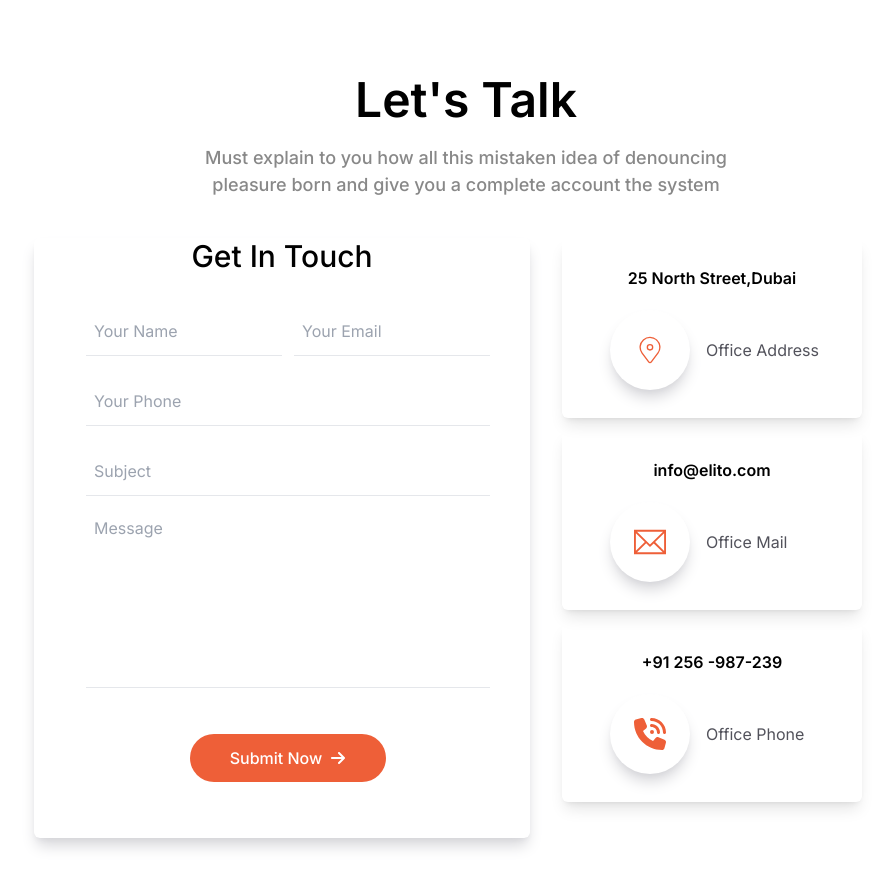
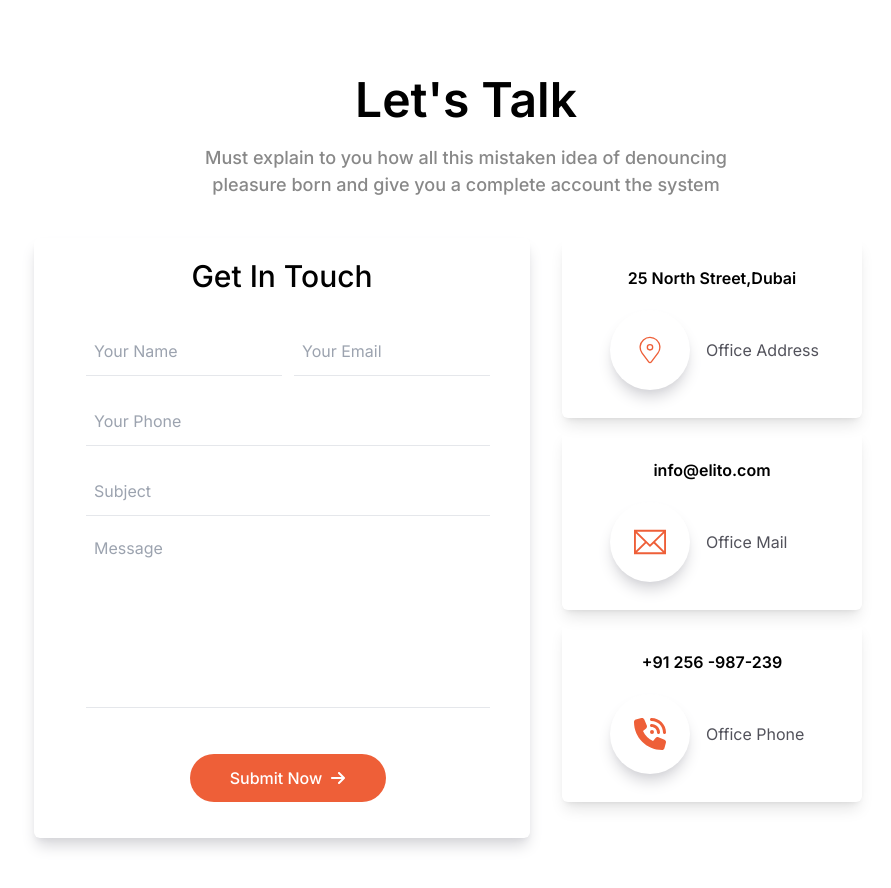
Before and after one commit to muskan-thakur08/morex-portfolio, a React (Vite) app: page / in a window 1280 px wide. Shown: the top 888 px of the page, without its empty margins (174-1065 px from the left). Built offline with nearby package versions, Linux system fonts and the light colour scheme.

Commit message:
changess

```diff
--- a/src/components/Inputform.jsx
+++ b/src/components/Inputform.jsx
@@ -14,7 +14,7 @@
   }
   return (
     <div className="max-w-lg h-[600px] shadow-lg shadow-zinc-300 rounded-md ml-20 px-10">
-      <h1 className="text-center text-3xl font-medium">Get In Touch</h1>
+      <h1 className="text-center text-3xl font-medium pt-5">Get In Touch</h1>
       <div className="max-w-md h-full">
         <div className="flex items-center justify-center">
           <form className="flex gap-3 mt-8 pl-3">
```
